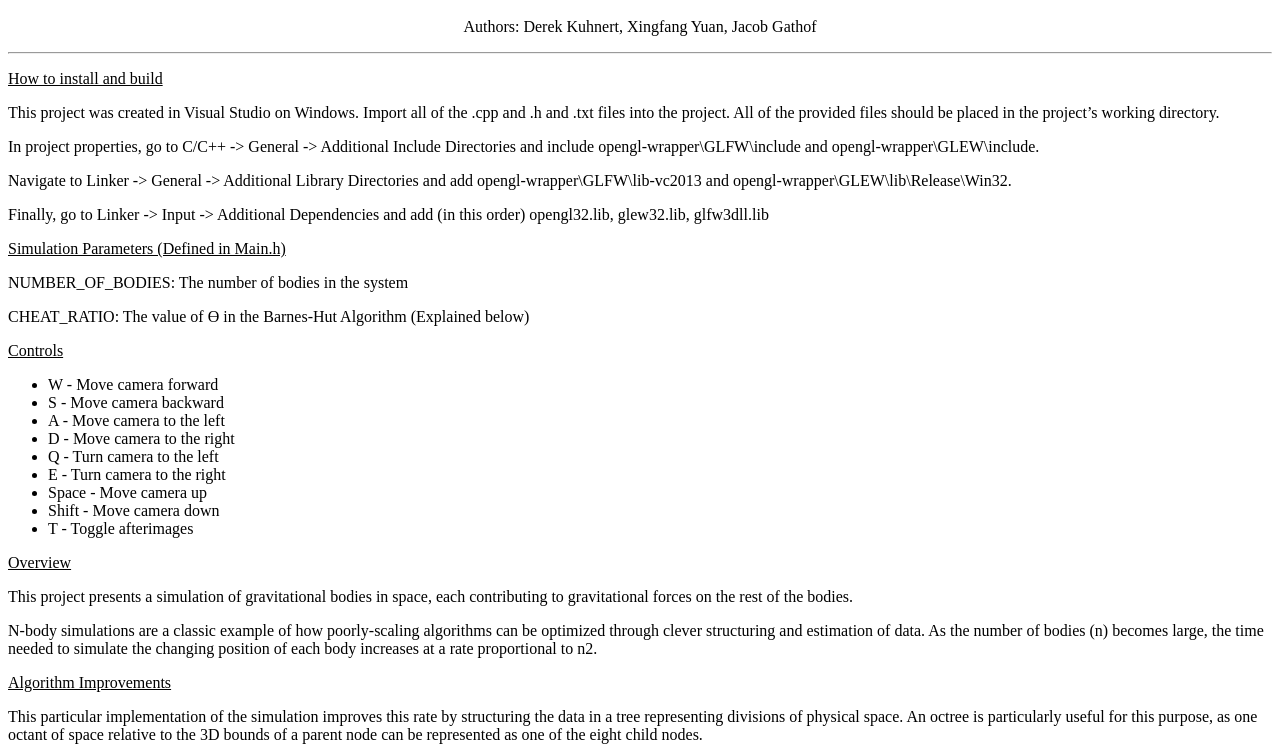
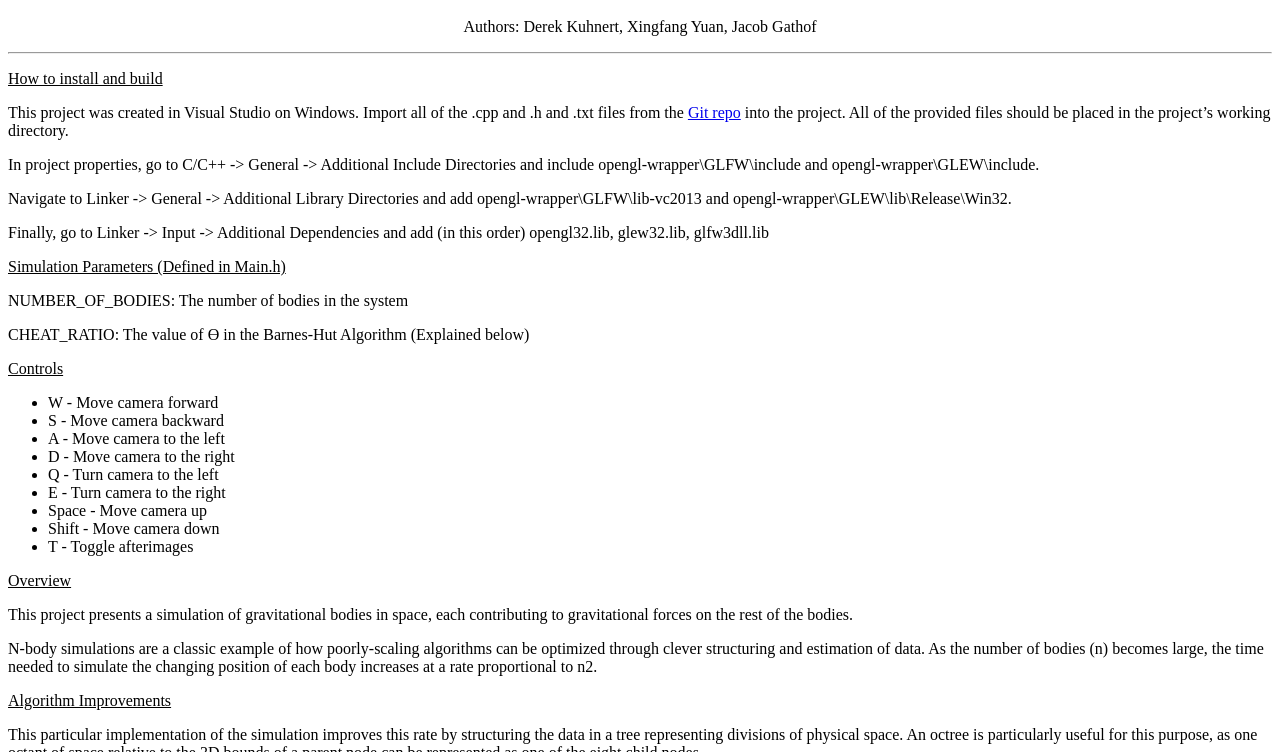
Before and after one commit to kuhnertdm/n-body-simulation, a plain HTML site: page index.html in a window 1280 px wide. Shown: the part 48-800 px from the top of the page. Drawn offline with Linux system fonts and the light colour scheme.

Commit message:
Added link back to git repo from index

```diff
--- a/index.html
+++ b/index.html
@@ -13,7 +13,7 @@
 
   <p><u>How to install and build</u></p>
 
-  <p>This project was created in Visual Studio on Windows. Import all of the .cpp and .h and .txt files into the project. All of the provided files should be placed in the project’s working directory.</p>
+  <p>This project was created in Visual Studio on Windows. Import all of the .cpp and .h and .txt files from the <a href="https://github.com/kuhnerdm/n-body-simulation">Git repo</a> into the project. All of the provided files should be placed in the project’s working directory.</p>
 
   <p>In project properties, go to C/C++ -> General -> Additional Include Directories and include opengl-wrapper\GLFW\include and opengl-wrapper\GLEW\include.</p>
 
```
